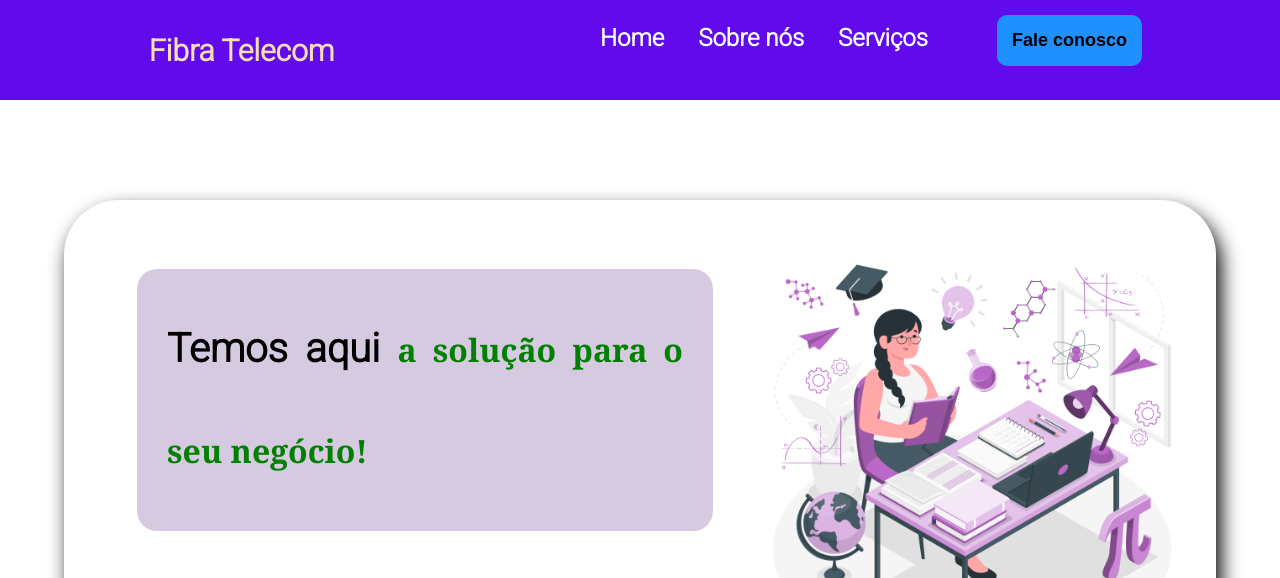
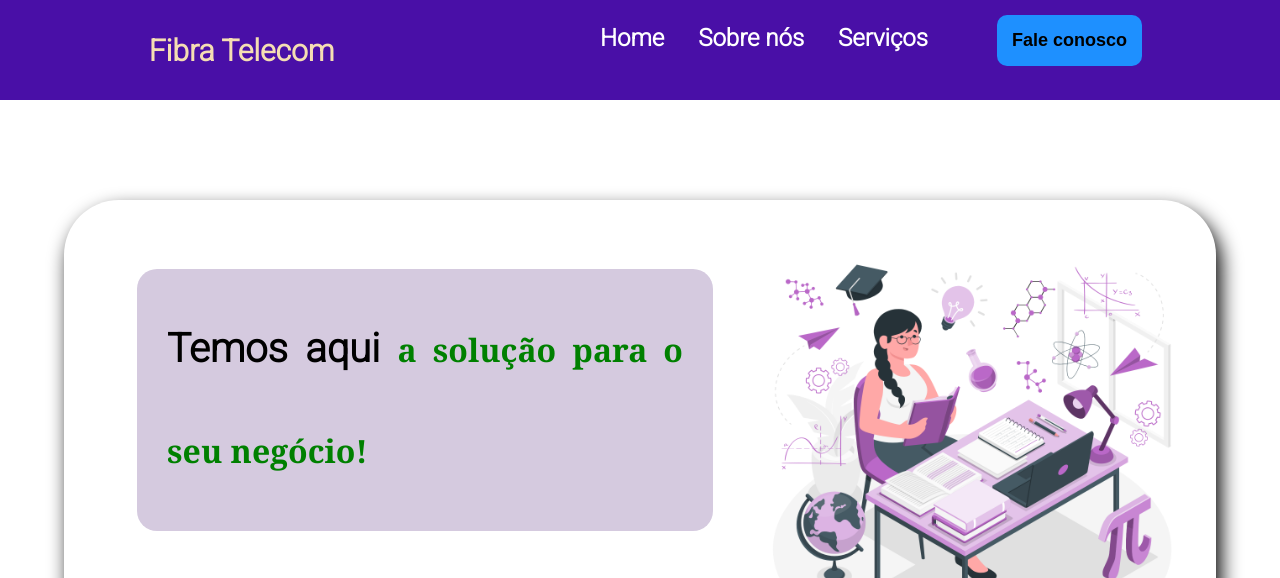
Before and after one commit to titicos/site-isp, a plain HTML site: page index.html in a window 1280 px wide. Shown: the top 578 px of the page. Drawn offline with Linux system fonts and the light colour scheme; a web font is replaced by a local one.

Commit message:
Update style.css

```diff
--- a/style.css
+++ b/style.css
@@ -9,7 +9,7 @@
 
 .navbar{
     height: 100px;
-    background-color:#610aec;
+    background-color:#490fa7;
     display: flex;
     align-items: center;
     width: 100%;
```
